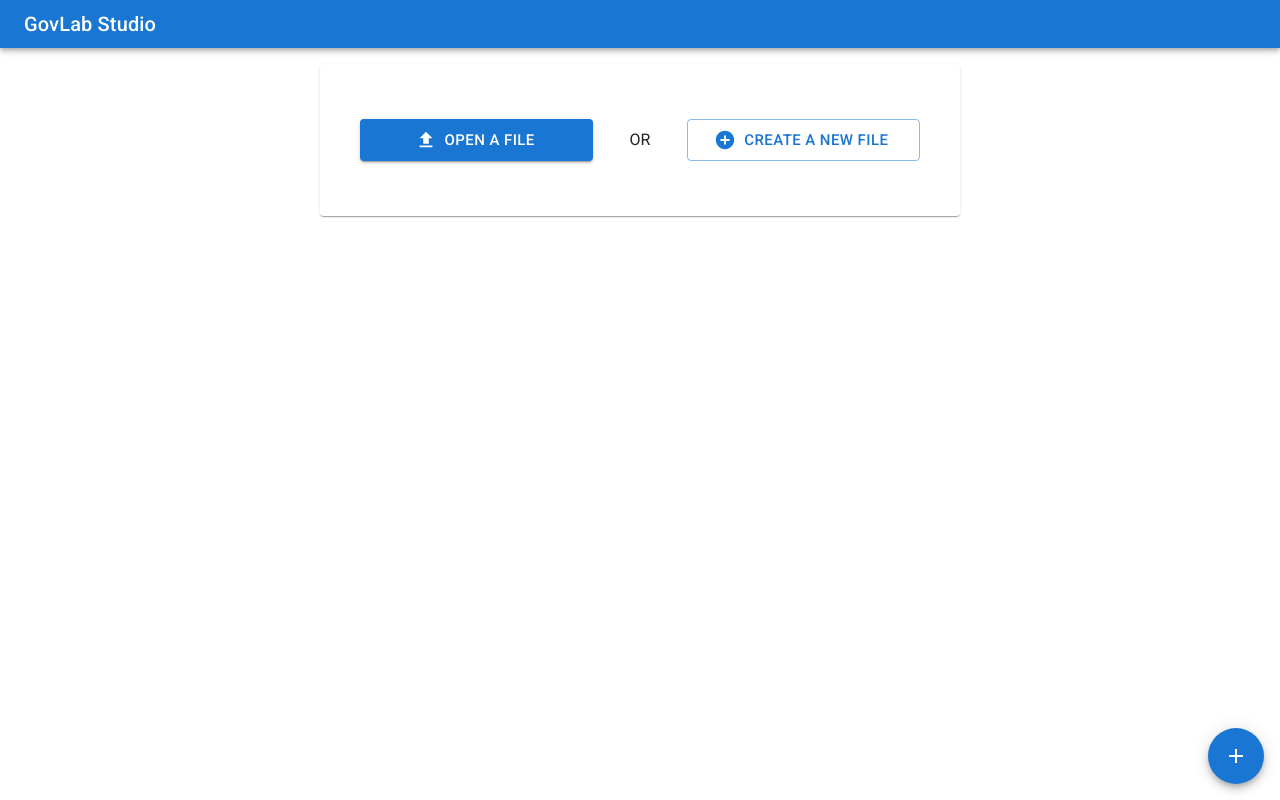
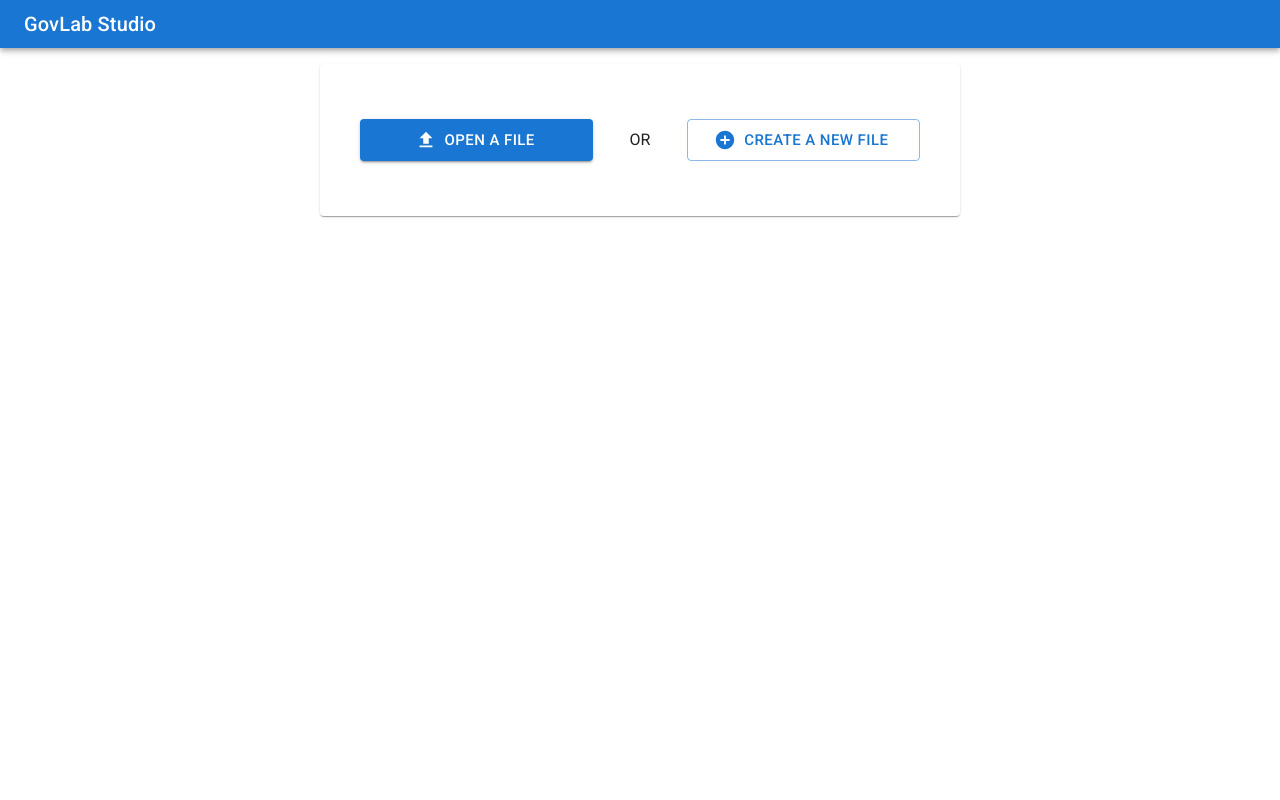
Before and after one commit to govlab-org/govlab-studio, a React (Create React App) app: page / in a window 1280 px wide. Built offline with nearby package versions, Linux system fonts and the light colour scheme.

Commit message:
Remove the DialMenu from an empty Workbench.

```diff
--- a/src/features/editor/Workbench.tsx
+++ b/src/features/editor/Workbench.tsx
@@ -56,9 +56,7 @@
             </Paper>
           </Grid>
         </Grid>
-        <DialMenu />
       </Box>
-
     );
   } else {
     return (
```
